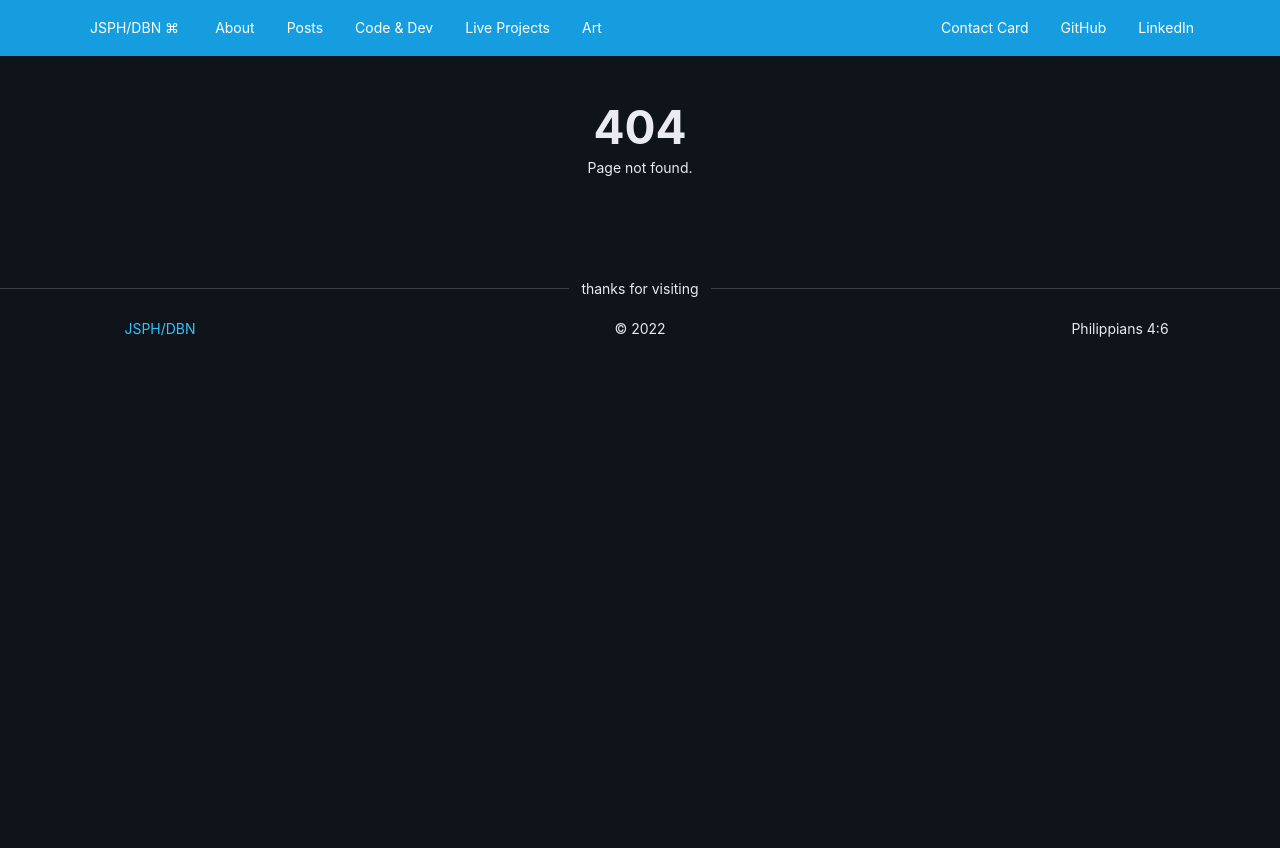
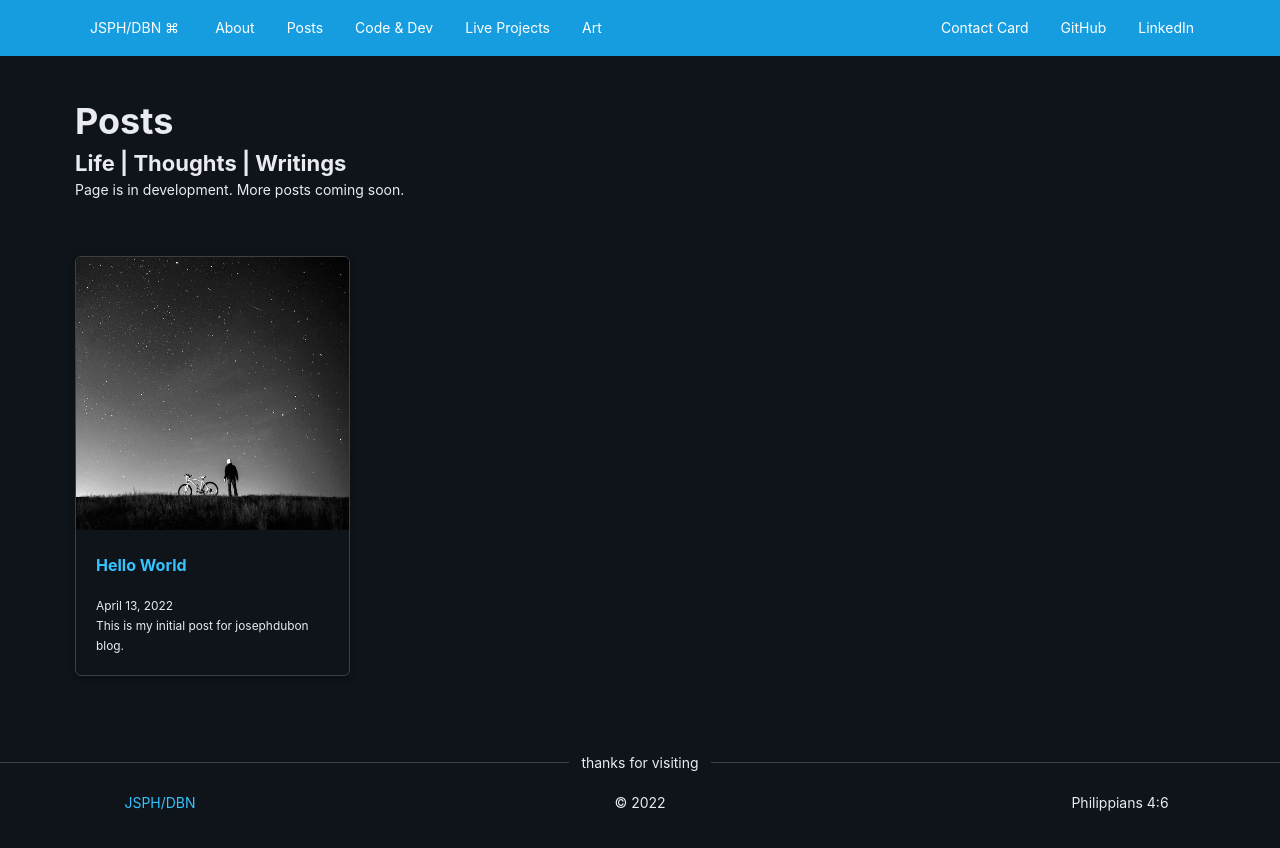
Before and after one commit to josephdubon/josephdubon-blog, a Next.js app: page /posts in a window 1280 px wide. Before the commit this address had no page. Shown: the top 848 px of the page. Before the commit the page ends 800 px from the top, so only its background shows below. Built offline with nearby package versions, Linux system fonts and the light colour scheme.

Commit message:
created new posts page for all posts

```diff
--- /dev/null
+++ b/pages/posts.js
@@ -0,0 +1,76 @@
+import Head from 'next/head'
+import {Col, Grid, Panel, Row} from 'rsuite'
+import Layout, {siteTitle} from '../components/Layout'
+import fs from 'fs'
+import path from 'path'
+import {postFilePaths, POSTS_PATH} from '../utils/mdxUtils'
+import matter from 'gray-matter'
+import Link from 'next/link'
+import Image from 'next/image'
+
+export default function PostsHome({posts}) {
+    // filter tag
+    const filterTag = 'about me'
+    // filter out posts
+    posts = posts.filter(post => post.data.tags && post.data.tags.includes(filterTag))
+
+    posts = posts.sort(function (a, b) {
+        return a - b // returns newest to oldest;change to a + b and returns oldest to newest
+    })
+
+    return (<Layout>
+        <Head>
+            <title>Posts - {siteTitle}</title>
+        </Head>
+        <Grid fluid>
+            {/* full row */}
+            <Row className='contentContainer'>
+                <Col className='rowTitle' xs={24}>
+                    <h2>Posts</h2>
+                    <h4>Life | Thoughts | Writings</h4>
+                    <p>Page is in development. More posts coming soon.</p>
+                </Col>
+
+                {/* send message if there are no posts */}
+                {posts.length < 1 ? ('There are no posts here yet. Thank you for your patience as I build out my website.') : ('')}
+
+                {/* loop through posts */}
+                {posts.map((post, index) => {
+                    return (<span key={index}>
+                            <Col className='centerFlex' xs={24} sm={12} md={8} lg={6}>
+                                <Panel shaded bordered bodyFill className='postListCard'>
+                                    <Image src={post.data.thumbnailUrl} width='500' height='500'/>
+                                    <Panel header={<Link
+                                        as={`/posts/${post.filePath.replace(/\.mdx?$/, '')}`}
+                                        href={`/posts/[slug]`}
+                                    >
+                                        <a>{post.data.title}</a>
+                                    </Link>}>
+
+                                        <p><small>
+                                            {post.data.date}
+                                            <br/>
+                                            {post.data.description}
+                                        </small></p>
+                                    </Panel>
+                                </Panel>
+                            </Col>
+                        </span>)
+                })}
+            </Row>
+        </Grid>
+    </Layout>)
+}
+
+export function getStaticProps() {
+    const posts = postFilePaths.map((filePath) => {
+        const source = fs.readFileSync(path.join(POSTS_PATH, filePath)) //all the filenames inside ./posts
+        const {content, data} = matter(source)
+
+        return {
+            content, data, filePath,
+        }
+    })
+
+    return {props: {posts}}
+}
```
